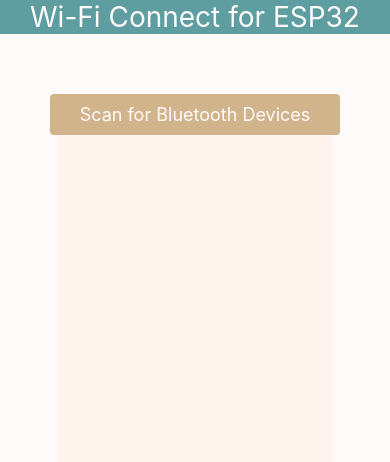
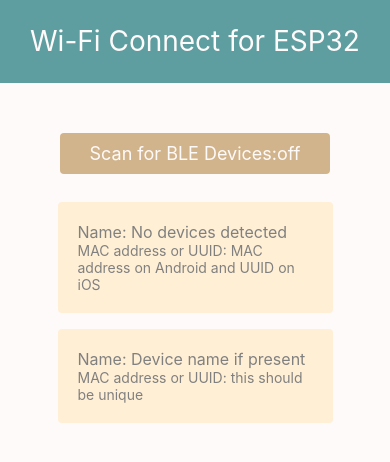
Before and after one commit to RebeccaGibbon/nfc-encryppted-auto-pairing-wifi-provisioning, a React Native app in the folder bleNfcApp/: screen / in a window 390 px wide. Shown: the top 462 px of the page. Built offline with nearby package versions, Linux system fonts and the light colour scheme; what react-native-ble-plx would draw is missing.

Commit message:
log scanned ble devices in terminal and modified UI

```diff
--- a/bleNfcApp/App.js
+++ b/bleNfcApp/App.js
@@ -8,9 +8,11 @@
 
 import React, {
   useEffect,
+  useState,
 } from 'react';
 
 import {
+  Button,
   FlatList,
   PermissionsAndroid,
   SafeAreaView,
@@ -58,30 +60,32 @@
   }
 }
 
-// function to manage list items for BLE devices
-const listItem = (deviceInfo) => {
-  <View style = {styles.box}>
-    <Text style = {styles.text}>
-      {deviceInfo.name}
-    </Text>
-    <Text style = {styles.subText}>
-      {deviceInfo.id}
-    </Text>
-  </View>
-}
+// function to manage the items in the flatlist
+const ListItem = ({ item, onPress, backgroundColor, textColor }) => (
+  <TouchableOpacity onPress={onPress} style={[styles.item, backgroundColor]}>
+    <Text style={[styles.nameText, textColor]}>Name: {item.name}</Text>
+    <Text style={[styles.subText, textColor]}>MAC address or UUID: {item.id}</Text>
+  </TouchableOpacity>
+);
 
 const App = () => {
+  const [isScanning, setIsScanning] = useState(false);
+  const [selectedId, setSelectedId] = useState(null);
 
-  // function to manage ble scanning
-  const startBle = () => {
+  // function to start scanning for ble devices
+  const startBleScan = () => {
     console.log("inside start ble function");
+    console.log(isScanning);
+    if(!isScanning){
+      setIsScanning(true);
+      console.log("requesting BLE permission");
       const permission = requestLocationPermission();
-    if(permission == PermissionsAndroid.RESULTS.GRANTED){
+      if(permission){
         const subscription = manager.onStateChange((state) => {
-        if (state === 'PoweredOn') {
+          if (state == 'PoweredOn') {
             manager.startDeviceScan(null, null, (error, device) => {
               console.log("scanning...");
-              console.log(device.id);
+              console.log(device.name);
               if(null){
                 console.log("no devices found");
               }
@@ -95,77 +99,67 @@
         }, true);
       }
     }
+  };
 
-  const connectDevice = (deviceId) => {
-    console.log("inside connect device function");
-    manager.connectToDevice(deviceId, {autoconnect: true});
-    console.log("connecting to device...");
-    console.log(manager.isDeviceConnected(deviceId));
-  }
-
-  const renderItem = ({item}) => {
-    console.log("inside render item");
-    <listItem deviceInfo = {item}></listItem>
-  }
+  // function to switch the text and background colour of a listed item on press
+  const renderListItem = ({ item }) => {
+    const backgroundColor = item.id === selectedId ? "peru" : "papayawhip";
+    const color = item.id === selectedId ? 'white' : 'grey';
 
     return (
-    <SafeAreaView style = {styles.sectionTitleContainer}>
-      <Text style = {styles.sectionTitle}>
-        Wi-Fi Connect for ESP32
-      </Text>
-      <View style = {styles.sectionContainer}>
+      <ListItem
+        item={item}
+        onPress={() => setSelectedId(item.id)}
+        backgroundColor={{ backgroundColor }}
+        textColor={{ color }}
+      />
+    );
+  };
+
+  return (
+
+    <SafeAreaView style={styles.container}>
+      <View style = {styles.headerStyle}>
+        <Text style = {styles.titleText}>Wi-Fi Connect for ESP32</Text>
+      </View>
       <TouchableOpacity
-        // include function call here to scan for BT devices
-          onPress = {startBle()}
         style = {styles.button}
+        onPress = {() => startBleScan()}
         >
-          <Text style = {styles.buttonText}>
-            Scan for Bluetooth Devices
+        <Text style = {{color: "snow", fontSize: 18}}>
+          {'Scan for BLE Devices:' + (isScanning ? 'on' : 'off')}
         </Text>
       </TouchableOpacity>
-          <View style = {styles.box}>
       <FlatList
-              data = {deviceList}
-              renderItem = {renderItem}
-              keyExtractor = {(item) => item.id}
+        data={deviceList}
+        renderItem={renderListItem}
+        keyExtractor={(item) => item.id}
+        extraData={selectedId}
+      />
+    </SafeAreaView>
 
-            >
 
-            </FlatList>
-          </View>
-      </View>
-    </SafeAreaView>
-  )
+  );
 };
 
 const styles = StyleSheet.create({
-  sectionTitleContainer: {
+  container: {
     flex: 1,
-    paddingVertical: 5,
-    backgroundColor: "cadetblue",
-  },
-  sectionContainer: {
-    flex: 3,
     backgroundColor: "snow",
     alignItems: "center",
-    padding: 10,
+    // marginTop: StatusBar.currentHeight || 0,
   },
-  sectionTitle: {
-    color: "snow",
-    fontSize: 28,
-    textAlign: 'center',
-    fontWeight: '400',
-  },
-  buttonText: {
-    color: "snow",
-    fontSize: 18,
-    fontWeight: '400',
-  },
-  highlight: {
-    fontWeight: '700',
+  headerStyle: {
+    flex: 0.2,
+    width: '100%',
+    height: 45,
+    justifyContent: "center",
+    alignItems: "center",
+    backgroundColor: "cadetblue",
   },
   button: {
     marginTop: 50,
+    marginBottom: 20,
     paddingVertical: 10,
     paddingHorizontal: 30,
     borderRadius: 4,
@@ -173,29 +167,24 @@
     alignItems: "center",
     minWidth: "48%",
   },
-  box: {
-    flex: 1,
-    marginTop: StatusBar.currentHeight || 0,
-    // marginTop: 20,
-    // paddingVertical: 10,
-    // paddingHorizontal: 30,
+  item: {
+    padding: 20,
     width: 275,
-    // height: 200,
-    // alignItems: "center",
-    backgroundColor: "seashell",
+    marginVertical: 8,
+    marginHorizontal: 16,
     borderRadius: 4,
   },
-  item: {
-    padding: 20,
-    marginVertical: 8,
-    marginHorizontal: 16,
-  },
-  text: {
-    fontSize: 18,
+  nameText: {
+    fontSize: 16,
   },
   subText: {
-    fontSize: 12,
+    fontSize: 14,
+  },
+  titleText: {
+    fontSize: 28,
+    color: "snow",
   },
 });
 
+
 export default App;
--- a/bleNfcApp/package.json
+++ b/bleNfcApp/package.json
@@ -12,7 +12,9 @@
   "dependencies": {
     "react": "17.0.2",
     "react-native": "0.66.1",
-    "react-native-ble-plx": "^2.0.2"
+    "react-native-ble-plx": "^2.0.2",
+    "react-native-safe-area-context": "^3.3.2",
+    "react-native-vector-icons": "^9.0.0"
   },
   "devDependencies": {
     "@babel/core": "^7.12.9",
```
Also changed, not shown: 6 other files (tests, documents, lock files or other folders). Lines whose indentation alone changed are shown as unchanged.
